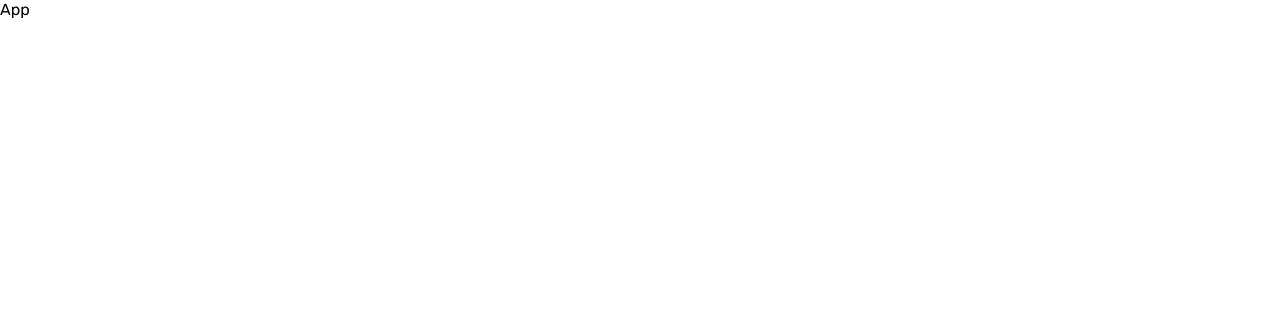
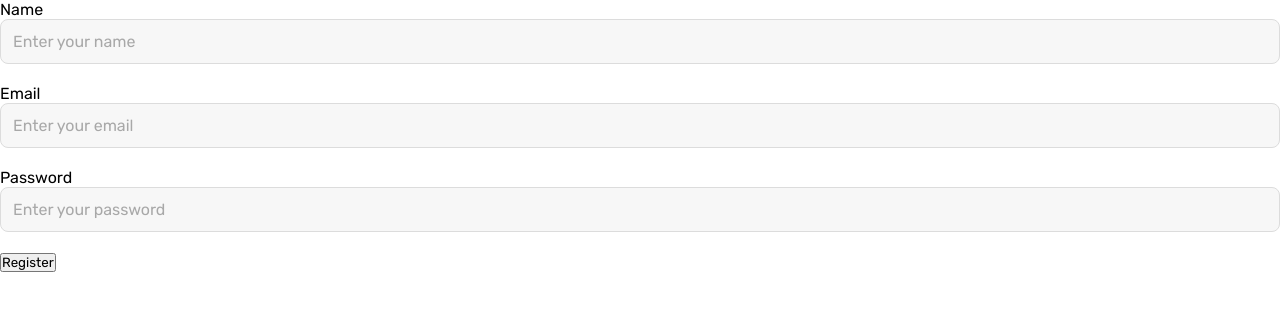
Before and after one commit to Team-Songa-Songa/IOT-Frontend, a React (Create React App) app: page / in a window 1280 px wide. Shown: the top 310 px of the page. Built offline with nearby package versions, Linux system fonts and the light colour scheme; a web font is replaced by a local one.

Commit message:
lets go -

```diff
--- a/package.json
+++ b/package.json
@@ -38,5 +38,8 @@
       "last 1 firefox version",
       "last 1 safari version"
     ]
+  },
+  "devDependencies": {
+    "@babel/plugin-proposal-private-property-in-object": "^7.21.11"
   }
 }
--- a/src/App.js
+++ b/src/App.js
@@ -1,7 +1,16 @@
 import React from "react";
-
+import { BrowserRouter, Routes, Route } from "react-router-dom";
+import RegisterPage from "./pages/Authentication/Register/register";
 function App() {
-  return <div>App</div>;
+  return (
+    <>
+      <BrowserRouter>
+        <Routes>
+          <Route path="/" element={<RegisterPage />} />
+        </Routes>
+      </BrowserRouter>
+    </>
+  );
 }
 
 export default App;
--- a/src/components/Authentication/Register/register.jsx
+++ b/src/components/Authentication/Register/register.jsx
@@ -1,11 +1,55 @@
-import React from "react";
-import "./register.css";
-function Register() {
-  return (
-    <>
-      <div>register</div>
-    </>
-  );
-}
+import React, { useState } from 'react';
+import InputField from '../../Reusable Components/inputField'
+
+
+const Register = () => {
+    const [formData, setFormData] = useState({
+        name: '',
+        email: '',
+        password: ''
+    });
+
+    const handleChange = (e) => {
+        setFormData({ ...formData, [e.target.name]: e.target.value });
+    };
+
+    const handleSubmit = (e) => {
+        e.preventDefault();
+        // Handle registration logic
+    };
+
+    return (
+        <form onSubmit={handleSubmit}>
+            <InputField
+                label="Name"
+                type="text"
+                name="name"
+                value={formData.name}
+                onChange={handleChange}
+                placeholder="Enter your name"
+                required
+            />
+            <InputField
+                label="Email"
+                type="email"
+                name="email"
+                value={formData.email}
+                onChange={handleChange}
+                placeholder="Enter your email"
+                required
+            />
+            <InputField
+                label="Password"
+                type="password"
+                name="password"
+                value={formData.password}
+                onChange={handleChange}
+                placeholder="Enter your password"
+                required
+            />
+            <button type="submit">Register</button>
+        </form>
+    );
+};
 
 export default Register;
--- /dev/null
+++ b/src/components/Reusable Components/inputField.css
@@ -0,0 +1,30 @@
+.input-container {
+    margin-bottom: 20px;
+}
+
+.input-label {
+    display: block;
+    margin-bottom: 8px;
+    font-size: 16px;
+    color: #333333; /* Dark gray color for labels */
+}
+
+.input-field {
+    width: 100%;
+    padding: 12px;
+    border-radius: 8px; /* Rounded corners */
+    border: 1px solid #dcdcdc; /* Light gray border */
+    font-size: 16px;
+    color: #333333; /* Dark gray color for text */
+    background-color: #f7f7f7; /* Light gray background */
+    box-sizing: border-box;
+}
+
+.input-field::placeholder {
+    color: #a8a8a8; /* Lighter gray for placeholder text */
+}
+
+.input-field:focus {
+    border-color: #a8a8a8; /* Slightly darker border on focus */
+    outline: none; /* Remove default focus outline */
+}
--- a/src/components/Reusable Components/inputField.jsx
+++ b/src/components/Reusable Components/inputField.jsx
@@ -1,5 +1,5 @@
 import React from 'react';
-
+import './inputField.css'
 const InputField = ({ label, type = "text", name, value, onChange, placeholder, required = false }) => {
     return (
         <div className="input-container">
```
Also changed, not shown: src/components/Authentication/Login/login.jsx (+42 -9 lines), 1 other file (tests, documents, lock files or other folders).
